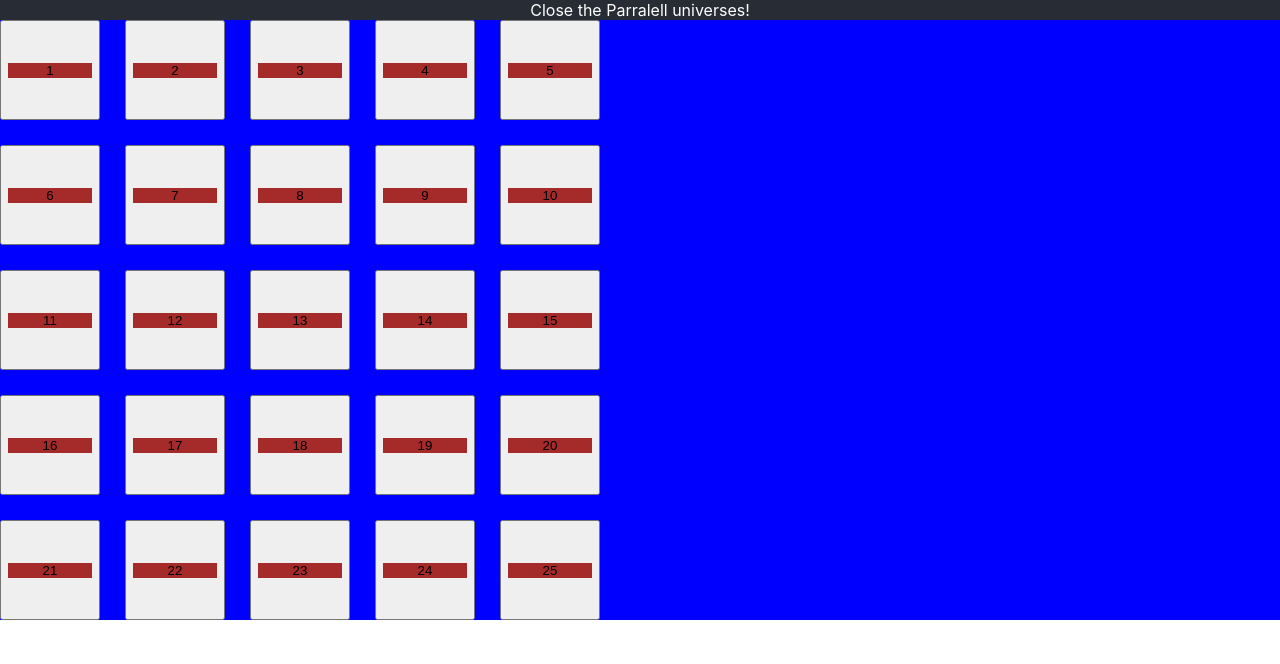
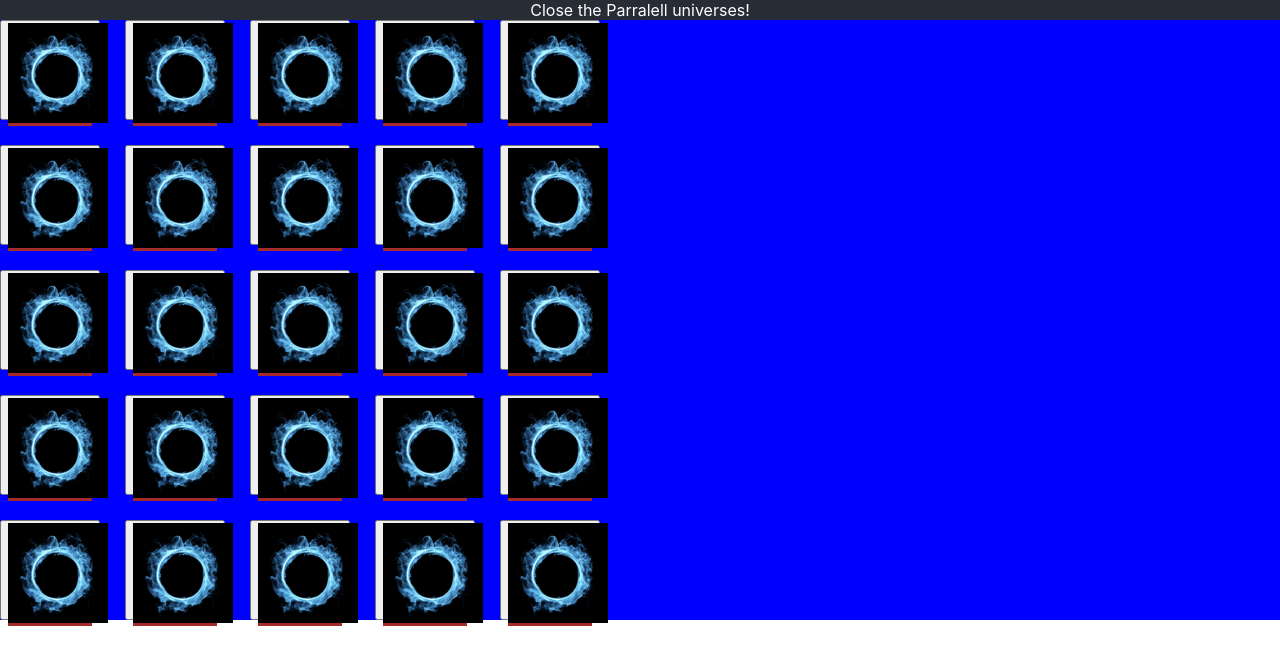
Before and after one commit to MarthaSharkeyKing/game-jam-parallel-universe, a React (Create React App) app in the folder find-parralell/: page / in a window 1280 px wide. Shown: the top 664 px of the page. Built offline with nearby package versions, Linux system fonts and the light colour scheme.

Commit message:
added on click poperty

```diff
--- a/find-parralell/src/Card/Card.css
+++ b/find-parralell/src/Card/Card.css
@@ -1,3 +1,6 @@
 .Card {
     background-color: brown;
+    transition: 0.6s;
+    transform-style: preserve-3d;
+    position: relative;
 }
--- a/find-parralell/src/Card/Card.jsx
+++ b/find-parralell/src/Card/Card.jsx
@@ -1,9 +1,16 @@
 import './Card.css';
 
-const Card = ({positionId}) => {
+import ClosedDoor from '../ClosedDoor/ClosedDoor';
+import OpenDoor from '../OpenDoor/OpenDoor';
+
+const Card = ({positionId, isOpen}) => {
   return (
-    <div className="Card grid-item">
-        <>{positionId}</>
+    <div className="Card">
+        {isOpen ?
+            <div className='open'><OpenDoor/></div>
+            :
+            <div classname='closed'><ClosedDoor/></div>
+            }
     </div>
   );
 }
--- /dev/null
+++ b/find-parralell/src/ClosedDoor/ClosedDoor.jsx
@@ -0,0 +1,10 @@
+
+const ClosedDoor = () => {
+  return (
+    <div className="ClosedDoor">
+        <img src='./portal.jpg' width="100" height="100" alt="portal"/>
+    </div>
+  );
+}
+
+export default ClosedDoor;
--- a/find-parralell/src/Grid/Grid.jsx
+++ b/find-parralell/src/Grid/Grid.jsx
@@ -1,37 +1,21 @@
 import './Grid.css';
 import Card from '../Card/Card';
+import { useDispatch, useSelector } from 'react-redux';
+import * as selectors from './selectors'
+import * as actions from './slice'
 
 const Grid = () => {
-    const cardInfo = [
-        {positionId: 1},
-        {positionId: 2},
-        {positionId: 3},
-        {positionId: 4},
-        {positionId: 5},
-        {positionId: 6},
-        {positionId: 7},
-        {positionId: 8},
-        {positionId: 9},
-        {positionId: 10},
-        {positionId: 11},
-        {positionId: 12},
-        {positionId: 13},
-        {positionId: 14},
-        {positionId: 15},
-        {positionId: 16},
-        {positionId: 17},
-        {positionId: 18},
-        {positionId: 19},
-        {positionId: 20},
-        {positionId: 21},
-        {positionId: 22},
-        {positionId: 23},
-        {positionId: 24},
-        {positionId: 25},
-    ]
+    const dispatch = useDispatch()
+    const cardInfo = useSelector(selectors.getCards);
+
+    const handleClick = (positionId) => {
+        console.log(positionId);
+        dispatch(actions.setCardAsClicked(positionId))
+    }
+
   return (
     <div className="Grid">
-        {cardInfo.map(card => <button><Card positionId={card.positionId}/></button>)}
+        {cardInfo.map(card => <button key={card.positionId} onClick={() => handleClick(card.positionId)}><Card  key={card.positionId} positionId={card.positionId} isOpen={card.clicked}/></button>)}
     </div>
   );
 }
--- /dev/null
+++ b/find-parralell/src/Grid/selectors.js
@@ -0,0 +1,3 @@
+const getRoot = (state) => state.gridReducer
+
+export const getCards = (state) => getRoot(state).cards
--- /dev/null
+++ b/find-parralell/src/Grid/slice.js
@@ -0,0 +1,52 @@
+import { createSlice } from '@reduxjs/toolkit'
+
+const initialState = {
+    cards: [
+        {positionId: 1, clicked: false},
+        {positionId: 2, clicked: false},
+        {positionId: 3, clicked: false},
+        {positionId: 4, clicked: false},
+        {positionId: 5, clicked: false},
+        {positionId: 6, clicked: false},
+        {positionId: 7, clicked: false},
+        {positionId: 8, clicked: false},
+        {positionId: 9, clicked: false},
+        {positionId: 10, clicked: false},
+        {positionId: 11, clicked: false},
+        {positionId: 12, clicked: false},
+        {positionId: 13, clicked: false},
+        {positionId: 14, clicked: false},
+        {positionId: 15, clicked: false},
+        {positionId: 16, clicked: false},
+        {positionId: 17, clicked: false},
+        {positionId: 18, clicked: false},
+        {positionId: 19, clicked: false},
+        {positionId: 20, clicked: false},
+        {positionId: 21, clicked: false},
+        {positionId: 22, clicked: false},
+        {positionId: 23, clicked: false},
+        {positionId: 24, clicked: false},
+        {positionId: 25, clicked: false},
+    ]
+}
+
+export const gridSlice = createSlice({
+  name: 'gridSlice',
+  initialState,
+  reducers: {
+    setCardAsClicked: (state, action) => {
+      state.cards = state.cards.map(card => {
+        if(card.positionId === action.payload) {
+            return ({positionId: card.positionId, clicked: !card.clicked})
+      }
+      else return card
+    })
+    },
+
+  },
+})
+
+// each case under reducers becomes an action
+export const { setCardAsClicked } = gridSlice.actions
+
+export default gridSlice.reducer
--- /dev/null
+++ b/find-parralell/src/OpenDoor/OpenDoor.jsx
@@ -0,0 +1,10 @@
+
+const OpenDoor = () => {
+  return (
+    <div className="OpenDoor">
+        <img src='./earth.jpg' width="100" height="100" alt="portal"/>
+    </div>
+  );
+}
+
+export default OpenDoor;
--- a/find-parralell/src/store.js
+++ b/find-parralell/src/store.js
@@ -1,7 +1,8 @@
 import { configureStore } from '@reduxjs/toolkit'
+import gridReducer from './Grid/slice';
 
 const store = configureStore({
-  reducer: {},
+  reducer: {gridReducer},
 
 })
 
```
Also changed, not shown: find-parralell/public/portal.jpg (added), 1 other file (tests, documents, lock files or other folders).
